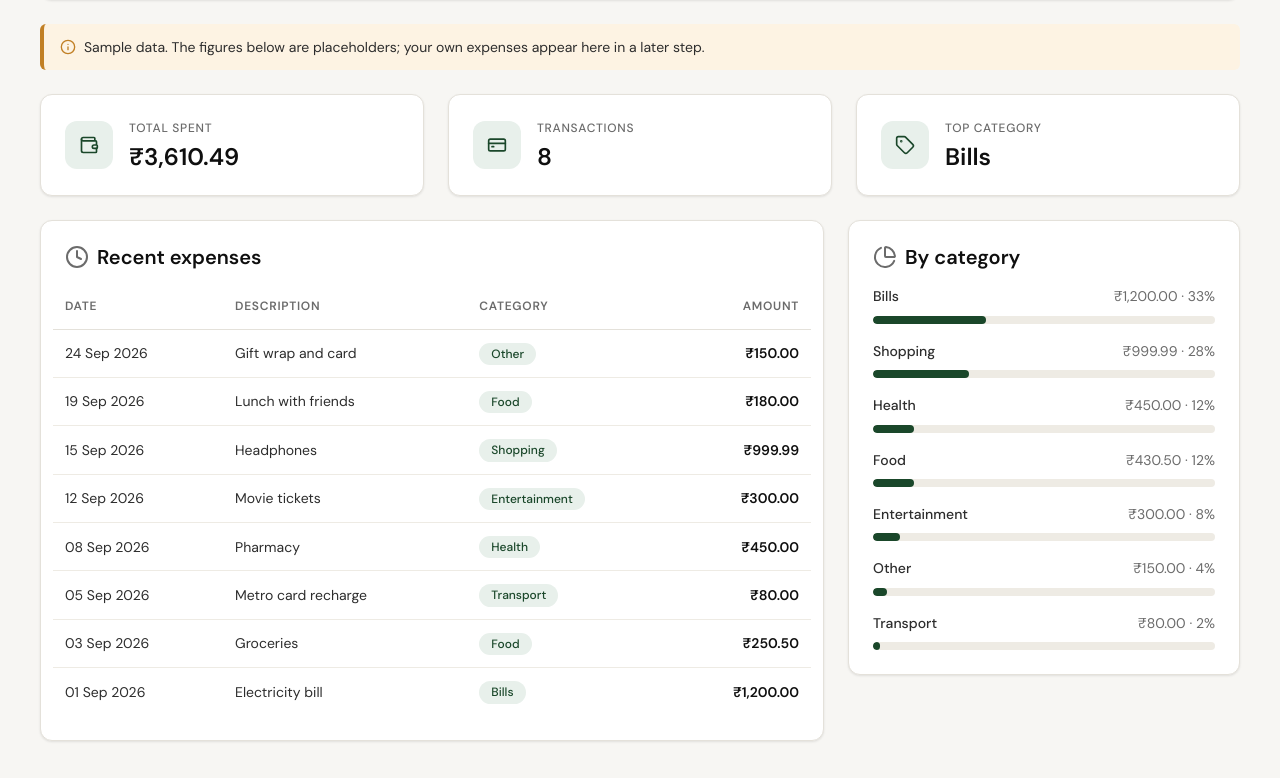
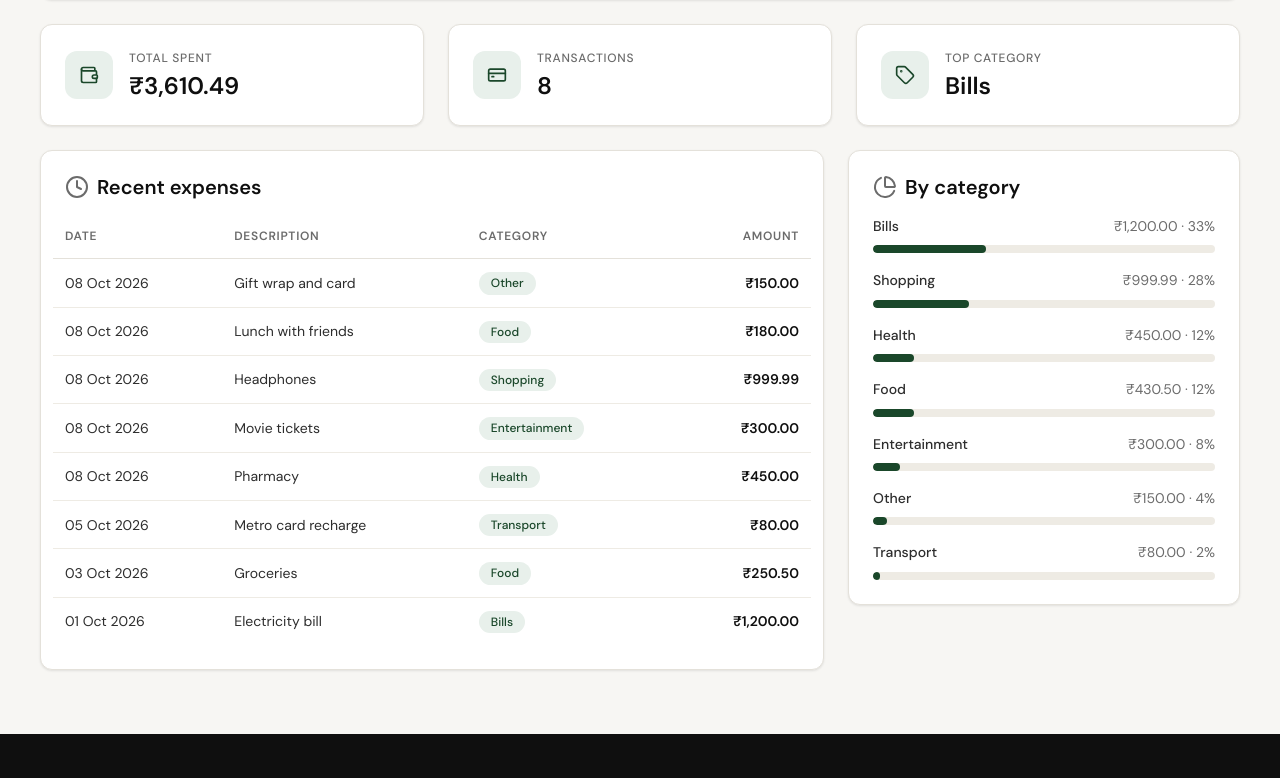
Before and after one commit to ms1230895/Working-with-Claude-Code, a Flask app: page /profile in a window 1280 px wide. Shown: the part 239-1017 px from the top of the page. Run offline with Flask 3, Linux system fonts and the light colour scheme; the visitor is signed in with stand-in values (Sample User, id 1); data comes from the database, SQL or seed files in the repository; some libraries are stand-ins or nearby versions.

Commit message:
Connect profile page to the database

```diff
--- a/app.py
+++ b/app.py
@@ -18,7 +18,10 @@
 from database.db import (
     authenticate_user,
     create_user,
+    get_category_totals,
     get_db,
+    get_expense_stats,
+    get_recent_expenses,
     get_user_by_email,
     get_user_by_id,
     init_db,
@@ -191,44 +194,14 @@
 @app.route("/profile")
 @login_required
 def profile():
-    # Sample values for the design step. Step 5 replaces all three with
-    # queries on the expenses table, in this same shape
-    stats = {
-        "total_spent": 3610.49,
-        "transaction_count": 8,
-        "top_category": "Bills",
-    }
+    # Totals for the signed-in user only, over all of their expenses
+    stats = get_expense_stats(g.user["id"])
 
-    # Newest first; same keys as the expenses table columns
-    expenses = [
-        {"date": "2026-09-24", "description": "Gift wrap and card",
-         "category": "Other", "amount": 150.00},
-        {"date": "2026-09-19", "description": "Lunch with friends",
-         "category": "Food", "amount": 180.00},
-        {"date": "2026-09-15", "description": "Headphones",
-         "category": "Shopping", "amount": 999.99},
-        {"date": "2026-09-12", "description": "Movie tickets",
-         "category": "Entertainment", "amount": 300.00},
-        {"date": "2026-09-08", "description": "Pharmacy",
-         "category": "Health", "amount": 450.00},
-        {"date": "2026-09-05", "description": "Metro card recharge",
-         "category": "Transport", "amount": 80.00},
-        {"date": "2026-09-03", "description": "Groceries",
-         "category": "Food", "amount": 250.50},
-        {"date": "2026-09-01", "description": "Electricity bill",
-         "category": "Bills", "amount": 1200.00},
-    ]
+    # Newest first, ten at most; rows have the expenses table column names
+    expenses = get_recent_expenses(g.user["id"])
 
-    # Largest first; percent is the share of total_spent, rounded
-    categories = [
-        {"name": "Bills", "total": 1200.00, "percent": 33},
-        {"name": "Shopping", "total": 999.99, "percent": 28},
-        {"name": "Health", "total": 450.00, "percent": 12},
-        {"name": "Food", "total": 430.50, "percent": 12},
-        {"name": "Entertainment", "total": 300.00, "percent": 8},
-        {"name": "Other", "total": 150.00, "percent": 4},
-        {"name": "Transport", "total": 80.00, "percent": 2},
-    ]
+    # Largest total first, with each category's share of the user's total
+    categories = get_category_totals(g.user["id"])
 
     return render_template(
         "profile.html", stats=stats, expenses=expenses, categories=categories
--- a/database/db.py
+++ b/database/db.py
@@ -139,3 +139,75 @@
     if not check_password_hash(user["password_hash"], password):
         return None
     return user
+
+
+def get_recent_expenses(user_id, limit=10):
+    # Returns the user's newest expenses first; id orders two on the same date
+    conn = get_db()
+    try:
+        return conn.execute(
+            "SELECT id, date, description, category, amount FROM expenses"
+            " WHERE user_id = ? ORDER BY date DESC, id DESC LIMIT ?",
+            (user_id, limit),
+        ).fetchall()
+    finally:
+        conn.close()
+
+
+def get_expense_stats(user_id):
+    # Returns total_spent, transaction_count and top_category for one user.
+    # Covers all of the user's expenses, not only the ones the page lists
+    conn = get_db()
+    try:
+        # SUM over no rows is NULL; COALESCE turns it into 0
+        totals = conn.execute(
+            "SELECT COUNT(*) AS transaction_count,"
+            " COALESCE(SUM(amount), 0) AS total_spent"
+            " FROM expenses WHERE user_id = ?",
+            (user_id,),
+        ).fetchone()
+
+        # Largest total first; on a tie the alphabetically first category wins
+        top = conn.execute(
+            "SELECT category FROM expenses WHERE user_id = ?"
+            " GROUP BY category"
+            " ORDER BY SUM(amount) DESC, category ASC LIMIT 1",
+            (user_id,),
+        ).fetchone()
+
+        return {
+            # float(): the COALESCE fallback is the integer 0, not 0.0
+            "total_spent": float(totals["total_spent"]),
+            "transaction_count": totals["transaction_count"],
+            # No row at all when the user has no expenses
+            "top_category": top["category"] if top else None,
+        }
+    finally:
+        conn.close()
+
+
+def get_category_totals(user_id):
+    # Returns one dict per category the user has spent in, largest total first
+    conn = get_db()
+    try:
+        rows = conn.execute(
+            "SELECT category, SUM(amount) AS total FROM expenses"
+            " WHERE user_id = ? GROUP BY category"
+            " ORDER BY total DESC, category ASC",
+            (user_id,),
+        ).fetchall()
+    finally:
+        conn.close()
+
+    # The user's total, added up from the grouped totals already fetched
+    grand_total = sum(row["total"] for row in rows)
+
+    return [
+        {
+            "name": row["category"],
+            "total": row["total"],
+            # Share of the user's total; 0 when that total is 0
+            "percent": round(row["total"] / grand_total * 100) if grand_total else 0,
+        }
+        for row in rows
+    ]
--- a/static/css/profile.css
+++ b/static/css/profile.css
@@ -126,25 +126,6 @@
 }
 
 .profile-add { flex: none; }
-
-/* ------------------------------------------------------------------ */
-/* Sample data note                                                    */
-/* ------------------------------------------------------------------ */
-
-.profile-note {
-    display: flex;
-    align-items: center;
-    gap: 0.5rem;
-    background: var(--accent-2-light);
-    color: var(--ink-soft);
-    border-left: 4px solid var(--accent-2);
-    border-radius: var(--radius-sm);
-    padding: 0.75rem 1rem;
-    font-size: 0.875rem;
-    margin-bottom: 1.5rem;
-}
-
-.profile-note .profile-icon { color: var(--accent-2); }
 
 /* ------------------------------------------------------------------ */
 /* Summary cards                                                       */
--- a/templates/profile.html
+++ b/templates/profile.html
@@ -24,14 +24,6 @@
             </a>
         </header>
 
-        <p class="profile-note">
-            <i data-lucide="info" class="profile-icon"></i>
-            <span>
-                Sample data. The figures below are placeholders; your own
-                expenses appear here in a later step.
-            </span>
-        </p>
-
         <div class="profile-stats">
             <div class="profile-card profile-stat">
                 <div class="profile-stat-icon">
@@ -57,7 +49,7 @@
                 </div>
                 <div class="profile-stat-text">
                     <p class="profile-stat-label">Top category</p>
-                    <p class="profile-stat-value">{{ stats.top_category }}</p>
+                    <p class="profile-stat-value">{{ stats.top_category or '—' }}</p>
                 </div>
             </div>
         </div>
@@ -85,7 +77,7 @@
                             {% for expense in expenses %}
                             <tr>
                                 <td class="profile-date">{{ expense.date|format_date }}</td>
-                                <td>{{ expense.description }}</td>
+                                <td>{{ expense.description or '—' }}</td>
                                 <td><span class="profile-pill">{{ expense.category }}</span></td>
                                 <td class="profile-amount">{{ expense.amount|format_money }}</td>
                             </tr>
```
Also changed, not shown: CLAUDE.md (+3 -2 lines), .claude/specs/05-backend-connections.md (added).
